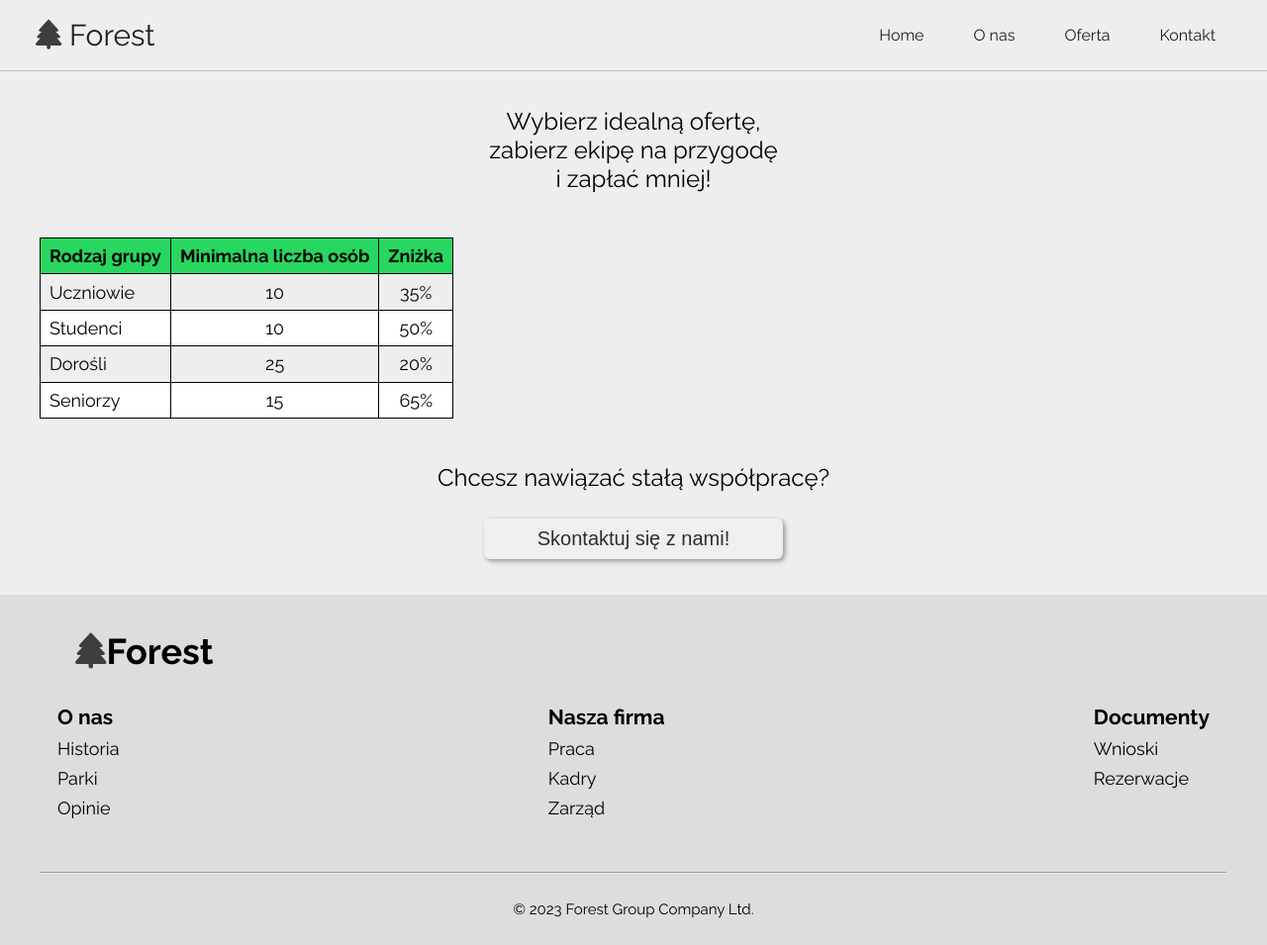
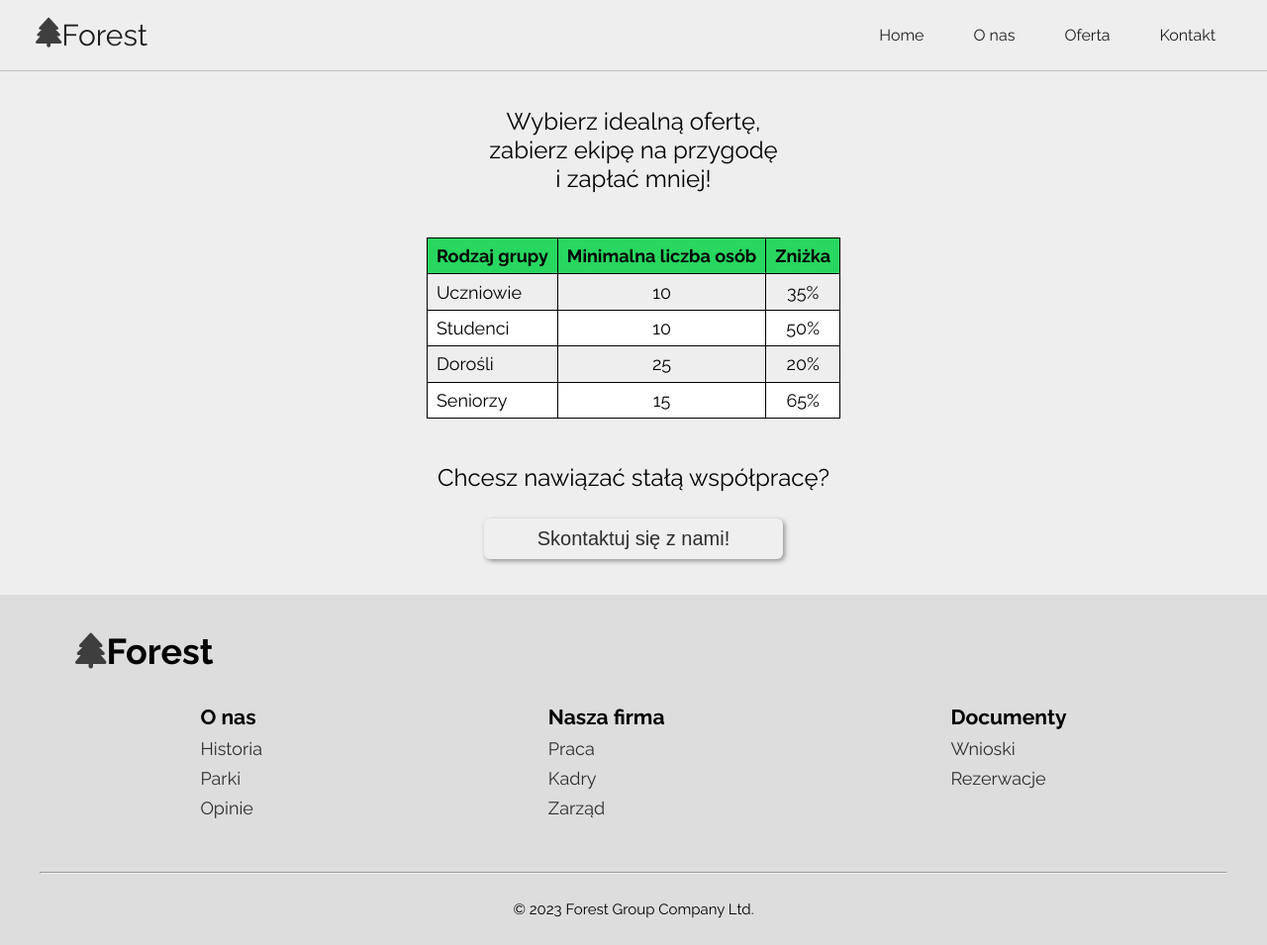
Before and after one commit to Blondyna88/Forest, a website: page offer.html in a window 1280 px wide. Shown: the whole page at 99% size. Drawn offline with Linux system fonts and the light colour scheme.

Commit message:
finish styling offer and footer

```diff
--- a/offer.html
+++ b/offer.html
@@ -40,7 +40,6 @@
    <main class="main">
 
       <section class="discounts section-padding">
-         <div class="wrapper">
 
             <p class="subtitle">Wybierz idealną ofertę,<br> zabierz ekipę na przygodę <br>i zapłać mniej!
             </p>
@@ -73,12 +72,9 @@
                </tr>
             </table>
 
-            <div class="cooperation">
-               <h3 class="cooperation-text subtitle">Chcesz nawiązać stałą współpracę?</h3>
-               <button class="contact-btn"><a href="contact.html">Skontaktuj się z nami!</a></button>
-            </div>
+            <h3 class="cooperation-text subtitle">Chcesz nawiązać stałą współpracę?</h3>
+            <button class="contact-btn"><a href="contact.html">Skontaktuj się z nami!</a></button>
 
-         </div>
       </section>
    </main>
 
@@ -92,24 +88,24 @@
             <div class="footer__option">
                <h3 class="footer__option-title">O nas</h3>
                <ul class="footer__option-list">
-                  <li>Historia</li>
-                  <li>Parki</li>
-                  <li>Opinie</li>
+                  <li><a href="">Historia</a></li>
+                  <li><a href="">Parki</a></li>
+                  <li><a href="">Opinie</a></li>
                </ul>
             </div>
             <div class="footer__option">
                <h3 class="footer__option-title">Nasza firma</h3>
                <ul class="footer__option-list">
-                  <li>Praca</li>
-                  <li>Kadry</li>
-                  <li>Zarząd</li>
+                  <li><a href="">Praca</a></li>
+                  <li><a href="">Kadry</a></li>
+                  <li><a href="">Zarząd</a></li>
                </ul>
             </div>
             <div class="footer__option">
                <h3 class="footer__option-title">Documenty</h3>
                <ul class="footer__option-list">
-                  <li>Wnioski</li>
-                  <li>Rezerwacje</li>
+                  <li><a href="">Wnioski</a></li>
+                  <li><a href="">Rezerwacje</a></li>
                </ul>
             </div>
          </div>
@@ -117,7 +113,8 @@
 
       <hr>
       <div class="small">
-         <small><p class="footer__bottom-text">&copy; <span class="footer__year"></span>2023 Forest Group Company Ltd.</p>
+         <small>
+            <p class="footer__bottom-text">&copy; <span class="footer__year"></span>2023 Forest Group Company Ltd.</p>
 
          </small>
       </div>
--- a/src/sass/_components.scss
+++ b/src/sass/_components.scss
@@ -3,6 +3,7 @@
 .wrapper {
 	margin: 0 auto;
 	width: 100%;
+   min-width: 290px;
 	max-width: 1200px;
 }
 
--- a/src/sass/contact.scss
+++ b/src/sass/contact.scss
@@ -8,12 +8,14 @@
 
 	.map {
 		padding: 0 2em;
+		display: flex;
+		flex-direction: column;
+		justify-content: center;
+		align-items: center;
 
 		&__container {
 			position: relative;
 			padding-bottom: 60%;
-			max-width: 800px;
-			min-width: 200px;
 			margin: 2em 0;
 			box-shadow: 0px 0px 10px rgba(0, 0, 0, 0.6);
 
@@ -28,32 +30,33 @@
 	}
 
 	.contact {
-		padding: 2em ;
+      padding:  2em;
 
 		.form {
 			display: flex;
 			flex-direction: column;
 			align-items: center;
-			margin-top: 1.5em;
+         margin-top: 1em;
 
 			p {
-				margin: 1em 0 .5em;
 				font-size: 1.6rem;
 				font-weight: 500;
 			}
 
-         .field{
+			.field {
 				width: 100%;
-            padding: 0 2em;
+            margin-top: 1em;
+            max-width: 300px;
 			}
 
 			.item {
-				font-size: 1.6rem;
+            margin-top: .3em;
             padding: 0.7em;
 				width: 100%;
 				outline: none;
 				border: 2px solid rgb(94, 94, 94);
 				border-radius: 6px;
+				font-size: 1.6rem;
 				color: black !important;
 			}
 
@@ -69,19 +72,18 @@
 				align-self: center;
 			}
 
-			.error-msg{
-            display:none;
+			.error-msg {
+				display: none;
 				color: red;
 				font-size: 1.4rem;
-            margin: .3em 0;
-
+				margin: 0.3em 0 0;
 			}
 
-         .error{
+			.error {
 				display: block;
 			}
 
-         .error-field{
+			.error-field {
 				border: 2px solid rgb(255, 0, 0, 0.6);
 			}
 		}
--- a/src/sass/main.scss
+++ b/src/sass/main.scss
@@ -42,11 +42,16 @@ body {
 		border-bottom: 1.5px solid rgba(0, 0, 0, 0.2);
 
 		.logo {
-			min-width: 5em;
+         min-width: 5em;
 			font-size: 3rem;
-			i {
-				color: c.$logo;
-			}
+         a{
+            display: flex;
+            flex-wrap: nowrap;
+
+            i {
+               color: c.$logo;
+            }
+         }
 		}
 
 		&__list {
@@ -295,16 +300,24 @@ body {
 
 		&-text {
 			display: flex;
-			justify-content: space-between;
+			justify-content: space-around;
 		}
 	}
 
 	&__option {
+      padding: 0 .5em;
+      &-title{
+         text-wrap: nowrap;
+      }
 		&-list {
 			padding: 0.5em 0;
 			list-style: none;
 			li {
 				padding-bottom: 0.5em;
+            a{
+               text-decoration: none;
+               color: c.$dark-text;
+            }
 			}
 		}
 	}
@@ -331,6 +344,14 @@ body {
 //---------------------------------------------------------
 //    MEDIA
 //---------------------------------------------------------
+
+@media (max-width: 280px) {
+	.hamburger {
+		position: relative;
+      right: 0;
+	}
+
+}
 
 @media (max-width: 768px) {
 	.hamburger {
--- a/src/sass/offer.scss
+++ b/src/sass/offer.scss
@@ -3,6 +3,11 @@
 @use "mixins";
 
 .discounts {
+
+		display: flex;
+		justify-content: center;
+		align-items: center;
+		flex-direction: column;
 		margin-top: 1.5em;
 
 		&__table {
@@ -28,21 +33,15 @@
 				text-align: left;
 			}
 		}
-	.cooperation {
-		display: flex;
-		align-items: center;
-		justify-content: center;
-      flex-direction: column;
 
 		.contact-btn {
 			@include mixins.btnStyle;
 			margin-top: 1.5em;
 
-         a{
+			a {
 				text-decoration: none;
 				color: c.$dark-text;
 				font-size: 2rem;
 			}
 		}
 	}
-}
```
Also changed, not shown: contact.html (+12 -10 lines), index.html (+10 -9 lines), dist/css/contact.min.css, dist/css/main.min.css, dist/css/offer.min.css, 3 other files. Lines whose indentation alone changed are shown as unchanged.
